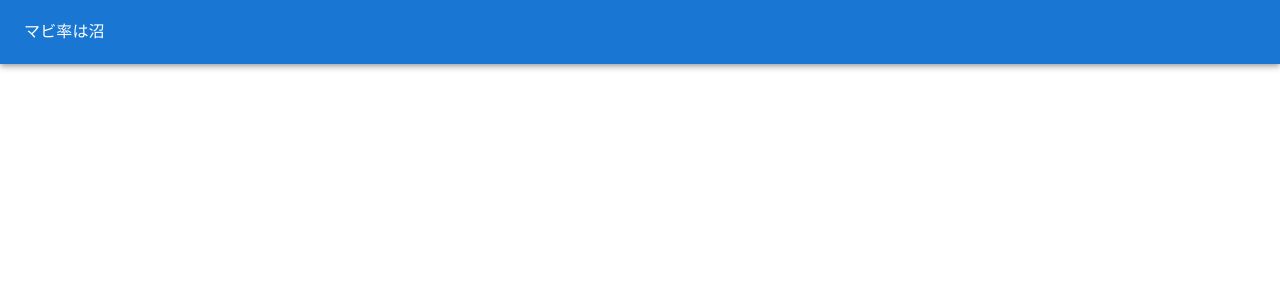
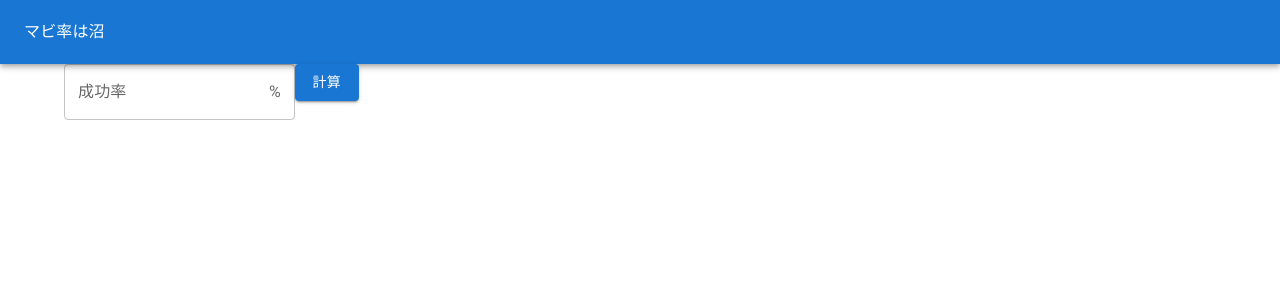
Before and after one commit to kuchita-el/quagmire-of-probability, a React (Create React App) app: page / in a window 1280 px wide. Shown: the top 300 px of the page. Built offline with nearby package versions, Linux system fonts and the light colour scheme.

Commit message:
90%ラインの期待値回数を計算できる機能を追加

```diff
--- a/src/App.tsx
+++ b/src/App.tsx
@@ -1,13 +1,18 @@
 import React from 'react';
 import './App.css';
 import {Header} from "./organisms/Header";
+import {Container} from "@mui/material";
+import ProbabilityForm from "./organisms/ProbabilityForm";
 
 function App() {
-  return (
-      <div>
-        <Header title={"マビ率は沼"}/>
-      </div>
-  );
+    return (
+        <div>
+            <Header title={"マビ率は沼"}/>
+            <Container>
+                <ProbabilityForm/>
+            </Container>
+        </div>
+    );
 }
 
 export default App;
--- /dev/null
+++ b/src/organisms/ProbabilityForm.tsx
@@ -0,0 +1,91 @@
+import React, {ChangeEvent, useState} from "react";
+import {Button, InputAdornment, TextField} from "@mui/material";
+
+type ProbabilityFormState = {
+    form: {
+        successRate: {
+            value: string,
+            message: string | null,
+        }
+    }
+    trialCount: number | null,
+}
+
+const ProbabilityForm = () => {
+    const [state, setState] = useState<ProbabilityFormState>({
+        form: {
+            successRate: {
+                value: '',
+                message: null,
+            },
+        },
+        trialCount: null,
+    });
+
+    const handleChange = (event: ChangeEvent<HTMLInputElement | HTMLTextAreaElement>) => {
+        const value = event.target.value;
+        const validatedResult = validate(value);
+        setState({
+            form: {
+                successRate: {
+                    value,
+                    message: validatedResult
+                },
+            },
+            trialCount: null,
+        })
+    };
+
+    const handleCalculation = () => {
+        setState({
+            form: {
+                successRate: state.form.successRate
+            },
+            trialCount: calculateTrialCount(Number(state.form.successRate.value)),
+        });
+    };
+
+    const hasError = (): boolean => {
+        return state.form.successRate.message !== null;
+    }
+
+    const trialCount = () => {
+        if (state.trialCount === null) return "";
+        return Math.round(state.trialCount).toString();
+    }
+
+    return (
+        <form>
+            <TextField
+                label="成功率"
+                error={hasError()}
+                helperText={state.form.successRate.message}
+                value={state.form.successRate.value}
+                InputProps={{
+                    endAdornment: <InputAdornment position="end">%</InputAdornment>,
+                }}
+                onChange={handleChange}
+            />
+            <Button variant="contained" onClick={handleCalculation}>計算</Button>
+            <div className={"result"}>{trialCount()}</div>
+        </form>
+    );
+}
+
+const validate = (value: any): null | string => {
+    const num = Number(value);
+    if (Number.isNaN(num)) {
+        return "数値を入力してください。"
+    } else if (num <= 0) {
+        return "0より大きい数値を入力してください。"
+    } else if (num > 100) {
+        return "100以下の数値を入力してください。"
+    }
+    return null;
+};
+
+const calculateTrialCount = (successRate: number): number => {
+    return -1 / Math.log10(1 - successRate / 100);
+}
+
+export default ProbabilityForm
```
